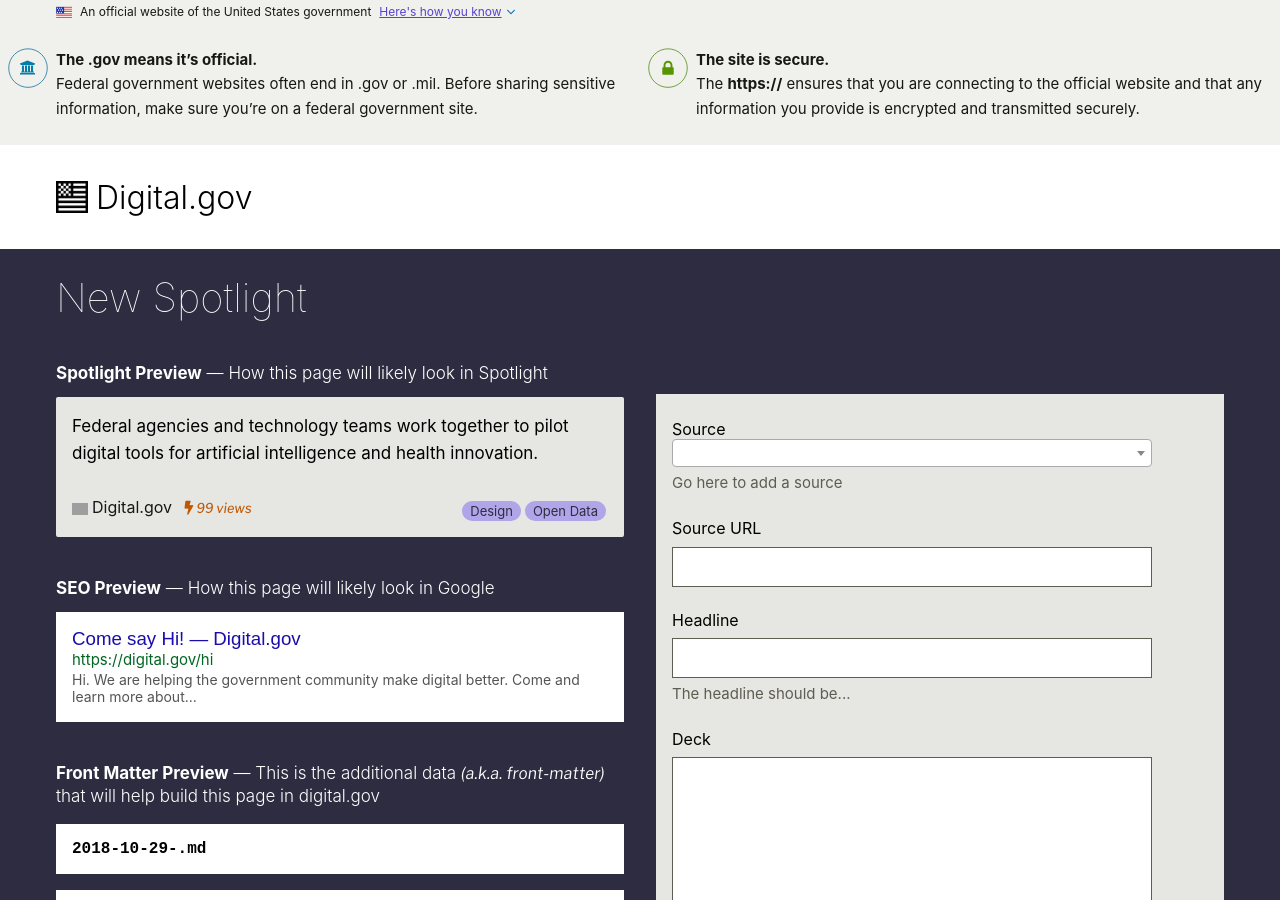
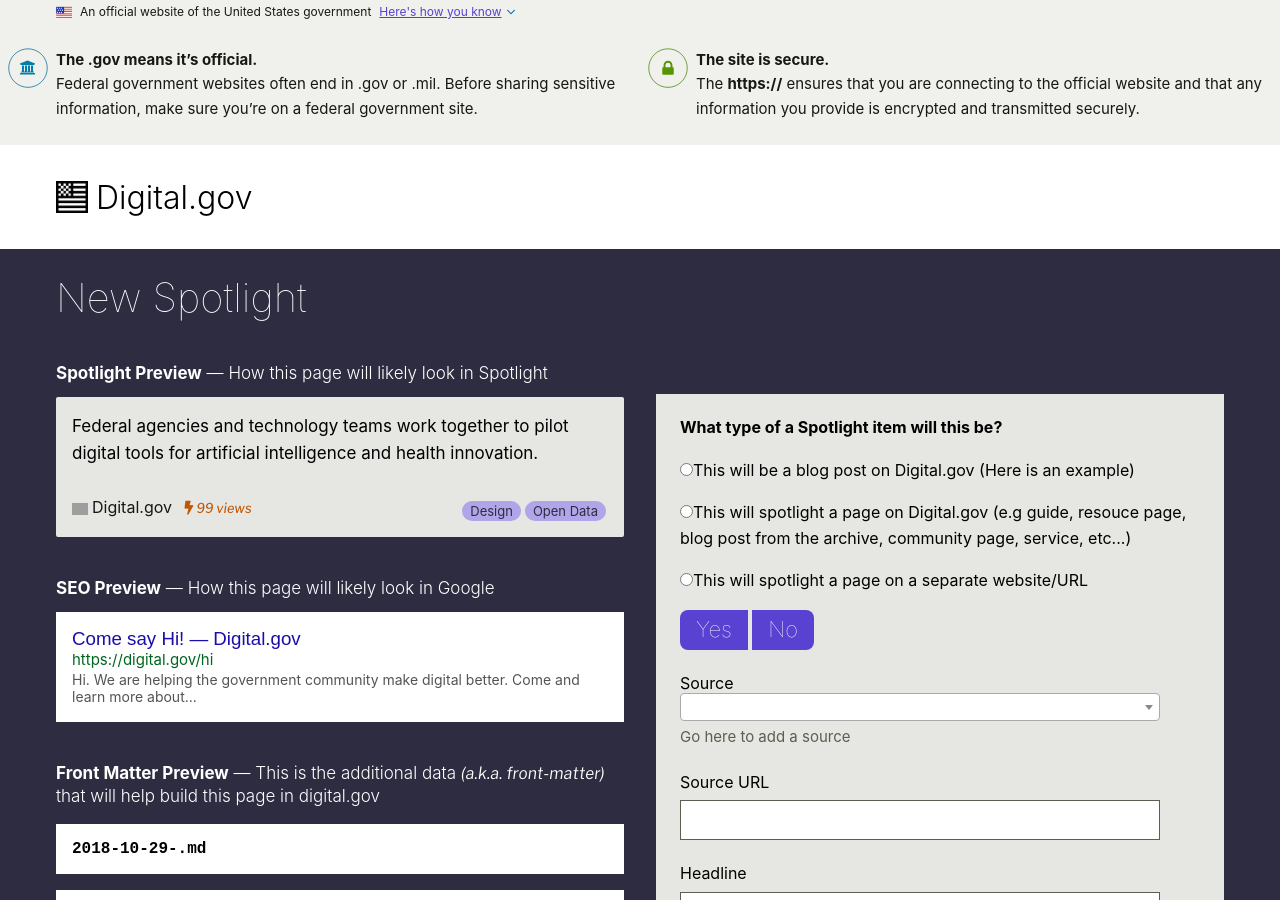
Before and after one commit to GSA/digitalgov-workflow, a Jekyll site: the page built from _pages/new/news.md, in a window 1280 px wide and 900 px high. Built offline with Jekyll 4.4.1, drawn with Linux system fonts in a browser that asks for light colours; nearby versions of some CDN libraries; some web fonts are replaced; a script that is not in the unit is left out; comment, search, counter and statistics services are not loaded; grey boxes are pictures that could not be loaded.

Commit message:
adding radio select to top of form

```diff
--- a/_layouts/new.html
+++ b/_layouts/new.html
@@ -62,8 +62,19 @@
       </div>
 
       <div class="grid-col-12 tablet:grid-col-6">
-        <form id="matter-maker" class="margin-y-4 bg-base-lighter padding-y-2px padding-x-2" accept-charset="utf-8">
+        <form id="matter-maker" class="margin-y-4 bg-base-lighter padding-y-2px padding-x-3" accept-charset="utf-8">
 
+
+          <h4>What type of a Spotlight item will this be?</h4>
+          <p><input type="radio" name="spotlight_type" value="post">This will be a blog post on Digital.gov (Here is an example)</p>
+          <p><input type="radio" name="spotlight_type" value="refer">This will spotlight a page on Digital.gov (e.g guide, resouce page, blog post from the archive, community page, service, etc...)</p>
+          <p><input type="radio" name="spotlight_type" value="elsewhere">This will spotlight a page on a separate website/URL</p>
+
+          <p class="source-toggle">
+            <span class="display-inline-block padding-x-2 radius-left-lg padding-y-2px radius-left-lg font-sans-lg text-thin text-white bg-primary">Yes</span>
+            <span class="display-inline-block padding-x-2 radius-right-lg padding-y-2px font-sans-lg text-thin text-white bg-primary">No</span></p>
+
+          <div class="sources">
             <label class="usa-label" for="source-input">
               Source
             </label>
@@ -73,6 +84,8 @@
               Source URL
             </label>
             <input class="usa-input" name="source_url-input" id="source_url-input">
+          </div>
+
 
           <label class="usa-label" for="headline-input">
             Headline
```
Lines whose indentation alone changed are shown as unchanged.
